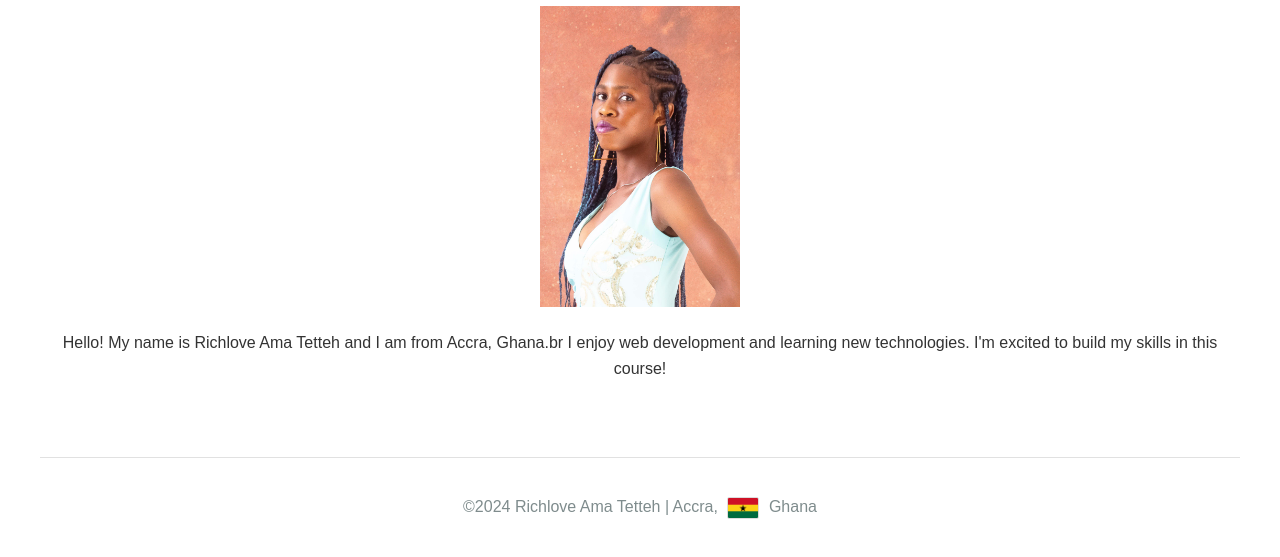
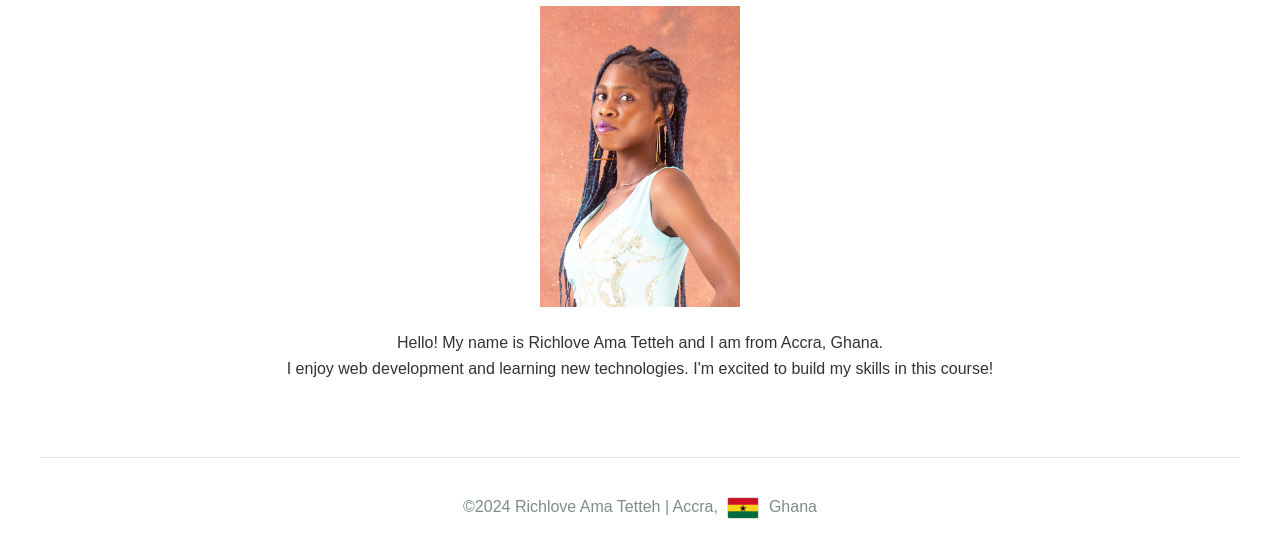
Before and after one commit to Richlove2/wdd130, a plain HTML site: page index.html in a window 1280 px wide. Shown: the part 213-770 px from the top of the page. Drawn offline with Linux system fonts and the light colour scheme.

Commit message:
Add files via upload

```diff
--- a/index.html
+++ b/index.html
@@ -23,7 +23,7 @@
     <main>
         <h1>Richlove Ama Tetteh | WDD 130</h1>
         <img src="profile.jpg" alt="Hello, my name is Richlove Ama Tetteh" width="200">
-        <p>Hello! My name is Richlove Ama Tetteh and I am from Accra, Ghana.br I enjoy web development and learning new technologies. I'm excited to build my skills in this course!</p>
+        <p>Hello! My name is Richlove Ama Tetteh and I am from Accra, Ghana. <br> I enjoy web development and learning new technologies. I'm excited to build my skills in this course!</p>
     </main>
     <footer>
         <p>©2024 Richlove Ama Tetteh | Accra, <img src="ghanaflag.png" alt="Ghana Flag" class="country-flag"> Ghana</p>
```
